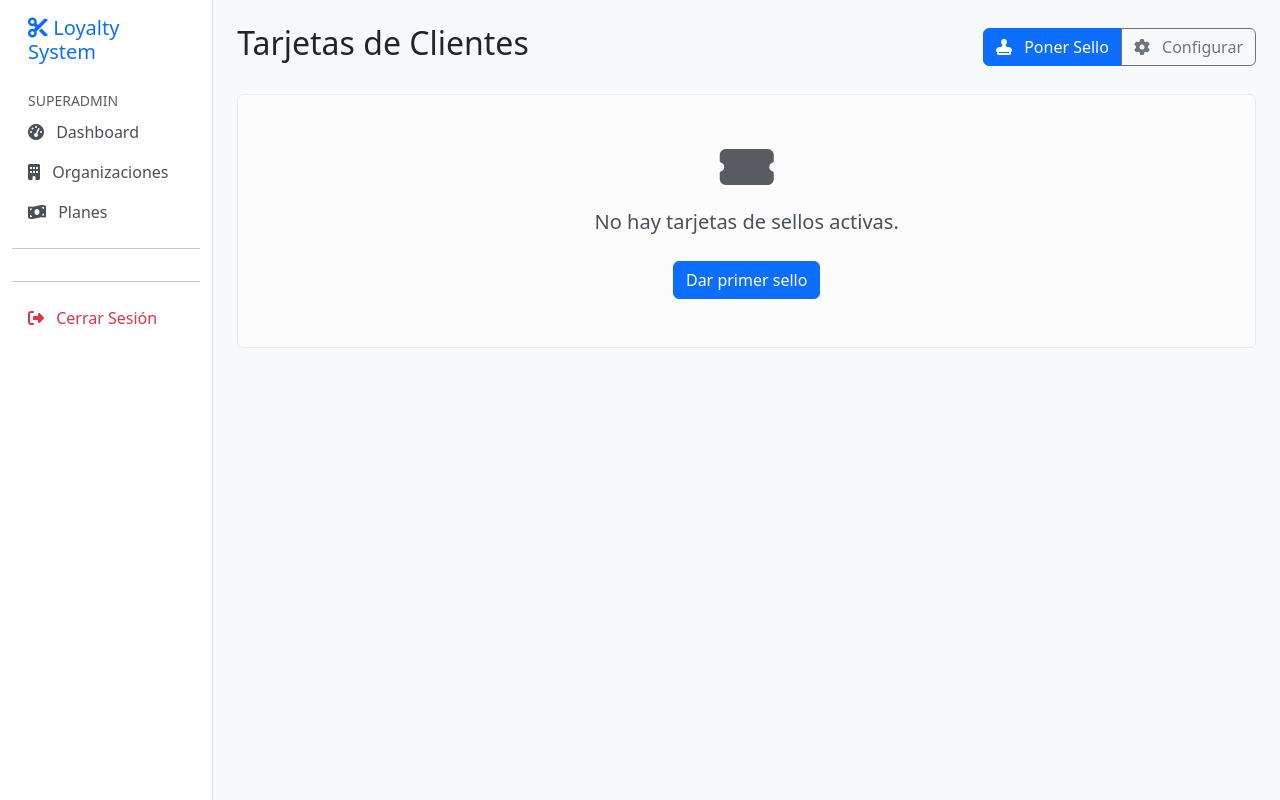
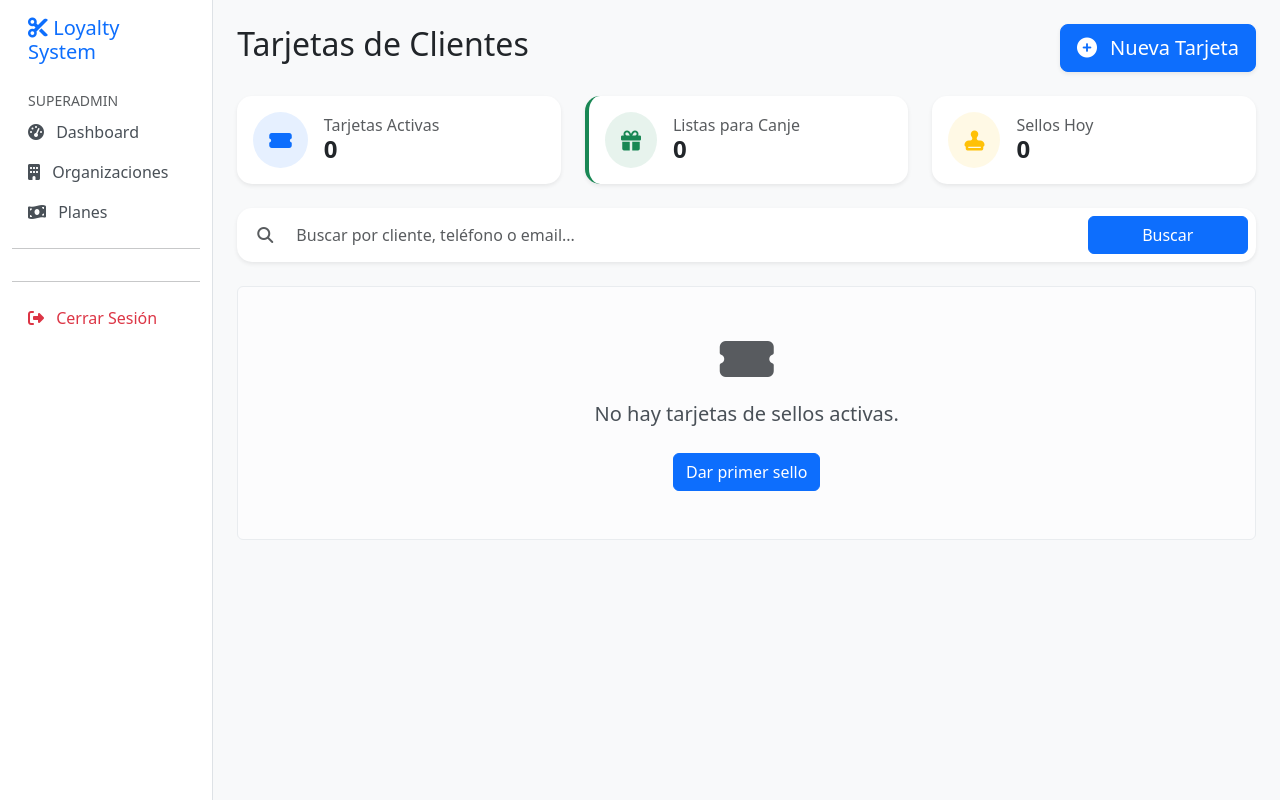
Before and after one commit to pantera3000/Sistema_barberias-_pro_v1, a Django app: page /app/stamps/cards/ in a window 1280 px wide. Run offline with Django 5.2, Linux system fonts and the light colour scheme; the visitor is signed in with stand-in values (Sample User, id 1); data that the repository does not hold is empty.

Commit message:
Mejora: Buscador de clientes, Cinta de estadísticas y Sello Directo en Tarjetas [2026-02-09 10:55]

```diff
--- a/apps/stamps/templates/stamps/card_list.html
+++ b/apps/stamps/templates/stamps/card_list.html
@@ -7,12 +7,72 @@
 <div class="d-flex justify-content-between align-items-center mb-4">
     <h1 class="h2">{{ title }}</h1>
     <div class="btn-group">
-        <a href="{% url 'stamps:assign_stamps' %}" class="btn btn-primary">
-            <i class="fas fa-stamp me-2"></i> Poner Sello
+        <a href="{% url 'stamps:assign_stamps' %}" class="btn btn-primary btn-lg shadow-sm">
+            <i class="fas fa-plus-circle me-2"></i> Nueva Tarjeta
         </a>
-        <a href="{% url 'stamps:promotion_list' %}" class="btn btn-outline-secondary">
-            <i class="fas fa-cog me-2"></i> Configurar
-        </a>
+    </div>
+</div>
+
+<!-- Stats Ribbon -->
+<div class="row mb-4">
+    <div class="col-md-4">
+        <div class="card p-3 shadow-sm border-0 bg-white d-flex flex-row align-items-center">
+            <div class="rounded-circle bg-primary bg-opacity-10 p-3 me-3">
+                <i class="fas fa-ticket-alt text-primary fa-lg"></i>
+            </div>
+            <div>
+                <h6 class="text-muted mb-0">Tarjetas Activas</h6>
+                <span class="h4 fw-bold mb-0">{{ stats.total_active }}</span>
+            </div>
+        </div>
+    </div>
+    <div class="col-md-4">
+        <div class="card p-3 shadow-sm border-0 bg-white d-flex flex-row align-items-center border-start border-success border-4">
+            <div class="rounded-circle bg-success bg-opacity-10 p-3 me-3">
+                <i class="fas fa-gift text-success fa-lg"></i>
+            </div>
+            <div>
+                <h6 class="text-muted mb-0">Listas para Canje</h6>
+                <span class="h4 fw-bold mb-0">{{ stats.completed }}</span>
+            </div>
+        </div>
+    </div>
+    <div class="col-md-4">
+        <div class="card p-3 shadow-sm border-0 bg-white d-flex flex-row align-items-center">
+            <div class="rounded-circle bg-warning bg-opacity-10 p-3 me-3">
+                <i class="fas fa-stamp text-warning fa-lg"></i>
+            </div>
+            <div>
+                <h6 class="text-muted mb-0">Sellos Hoy</h6>
+                <span class="h4 fw-bold mb-0">{{ stats.stamps_today }}</span>
+            </div>
+        </div>
+    </div>
+</div>
+
+<!-- Search Bar -->
+<div class="row mb-4">
+    <div class="col-12">
+        <div class="card shadow-sm border-0">
+            <div class="card-body p-2">
+                <form method="get" class="row g-2 align-items-center">
+                    <div class="col-md-10">
+                        <div class="input-group">
+                            <span class="input-group-text bg-transparent border-0"><i class="fas fa-search text-muted"></i></span>
+                            <input type="text" name="q" class="form-control border-0 bg-transparent" placeholder="Buscar por cliente, teléfono o email..." value="{{ query }}">
+                        </div>
+                    </div>
+                    <div class="col-md-2">
+                        <button type="submit" class="btn btn-primary w-100">Buscar</button>
+                    </div>
+                </form>
+            </div>
+        </div>
+        {% if query %}
+            <div class="mt-2 small text-muted">
+                Resultados para: <strong>"{{ query }}"</strong> | <a href="{% url 'stamps:card_list' %}" class="text-decoration-none">Limpiar</a>
+            </div>
+        {% endif %}
     </div>
 </div>
 
@@ -21,12 +81,24 @@
     <div class="col-md-4 mb-4">
         <div class="card shadow-sm h-100 {% if card.is_completed %}border-success{% endif %}">
             <div class="card-header d-flex justify-content-between align-items-center {% if card.is_completed %}bg-success text-white{% else %}bg-light{% endif %}">
-                <span class="fw-bold">{{ card.customer.full_name }}</span>
-                {% if card.is_completed %}
-                <span class="badge bg-white text-success"><i class="fas fa-check"></i> COMPLETADA</span>
-                {% else %}
-                <small class="text-muted">{{ card.last_stamp_at|date:"d M" }}</small>
-                {% endif %}
+                <div>
+                    <span class="fw-bold d-block">{{ card.customer.full_name }}</span>
+                    <small class="{% if card.is_completed %}text-white-50{% else %}text-muted{% endif %}">{{ card.customer.phone|default:"Sin teléfono" }}</small>
+                </div>
+                <div class="text-end">
+                    {% if card.is_completed %}
+                    <span class="badge bg-white text-success"><i class="fas fa-check"></i> LISTO</span>
+                    {% else %}
+                    <div class="btn-group">
+                        <form action="{% url 'stamps:add_stamp_direct' card.pk %}" method="post" onsubmit="return confirm('¿Añadir 1 sello a {{ card.customer.full_name }}?');">
+                            {% csrf_token %}
+                            <button type="submit" class="btn btn-sm btn-primary shadow-sm" title="Dar sello rápido">
+                                <i class="fas fa-plus"></i> <i class="fas fa-stamp"></i>
+                            </button>
+                        </form>
+                    </div>
+                    {% endif %}
+                </div>
             </div>
             <div class="card-body text-center">
                 <h5 class="card-title text-muted mb-3">{{ card.promotion.name }}</h5>
--- a/apps/stamps/urls.py
+++ b/apps/stamps/urls.py
@@ -10,4 +10,5 @@ urlpatterns = [
     path('assign/', views.assign_stamps, name='assign_stamps'),
     path('cards/', views.card_list, name='card_list'),
     path('cards/<int:pk>/redeem/', views.redeem_card, name='redeem_card'),
+    path('cards/<int:pk>/add-stamp/', views.add_stamp_direct, name='add_stamp_direct'),
 ]
--- a/apps/stamps/views.py
+++ b/apps/stamps/views.py
@@ -2,7 +2,7 @@
 from django.shortcuts import render, redirect, get_object_or_404
 from django.contrib.auth.decorators import login_required
 from django.contrib import messages
-from django.db import transaction
+from django.db import models, transaction
 from .models import StampPromotion, StampCard, StampTransaction
 from .forms import StampPromotionForm, StampAssignmentForm
 from apps.customers.models import Customer
@@ -94,9 +94,68 @@ def assign_stamps(request):
 
 @login_required
 def card_list(request):
-    """Ver estado de tarjetas de los clientes"""
+    """Ver estado de tarjetas de los clientes con buscador"""
+    query = request.GET.get('q', '')
     cards = StampCard.objects.filter(organization=request.tenant, is_redeemed=False).select_related('customer', 'promotion')
-    return render(request, 'stamps/card_list.html', {'cards': cards, 'title': 'Tarjetas de Clientes'})
+
+    if query:
+        cards = cards.filter(
+            models.Q(customer__first_name__icontains=query) |
+            models.Q(customer__last_name__icontains=query) |
+            models.Q(customer__phone__icontains=query) |
+            models.Q(customer__email__icontains=query)
+        )
+
+    # Estadísticas para el ribbon
+    from django.utils import timezone
+    today = timezone.now().date()
+    stats = {
+        'total_active': cards.count(),
+        'completed': cards.filter(is_completed=True).count(),
+        'stamps_today': StampTransaction.objects.filter(
+            organization=request.tenant,
+            created_at__date=today,
+            action='ADD'
+        ).count()
+    }
+
+    return render(request, 'stamps/card_list.html', {
+        'cards': cards,
+        'title': 'Tarjetas de Clientes',
+        'query': query,
+        'stats': stats
+    })
+
+@login_required
+def add_stamp_direct(request, pk):
+    """Agregar un sello directamente desde la tarjeta"""
+    if request.method == 'POST':
+        card = get_object_or_404(StampCard, pk=pk, organization=request.tenant, is_redeemed=False)
+
+        if card.is_completed:
+            messages.warning(request, "Esta tarjeta ya está completada.")
+            return redirect('stamps:card_list')
+
+        with transaction.atomic():
+            card.current_stamps += 1
+            if card.current_stamps >= card.promotion.total_stamps_needed:
+                card.is_completed = True
+                messages.success(request, f"¡Tarjeta completada! {card.customer.full_name} ganó su premio.")
+
+            card.save()
+
+            # Registrar transacción
+            StampTransaction.objects.create(
+                organization=request.tenant,
+                card=card,
+                action='ADD',
+                quantity=1,
+                performed_by=request.user
+            )
+
+            messages.success(request, f"Sello añadido a {card.customer.full_name}.")
+
+    return redirect('stamps:card_list')
 
 @login_required
 def redeem_card(request, pk):
```
Also changed, not shown: historial_commits.md (+1 -0 lines).
